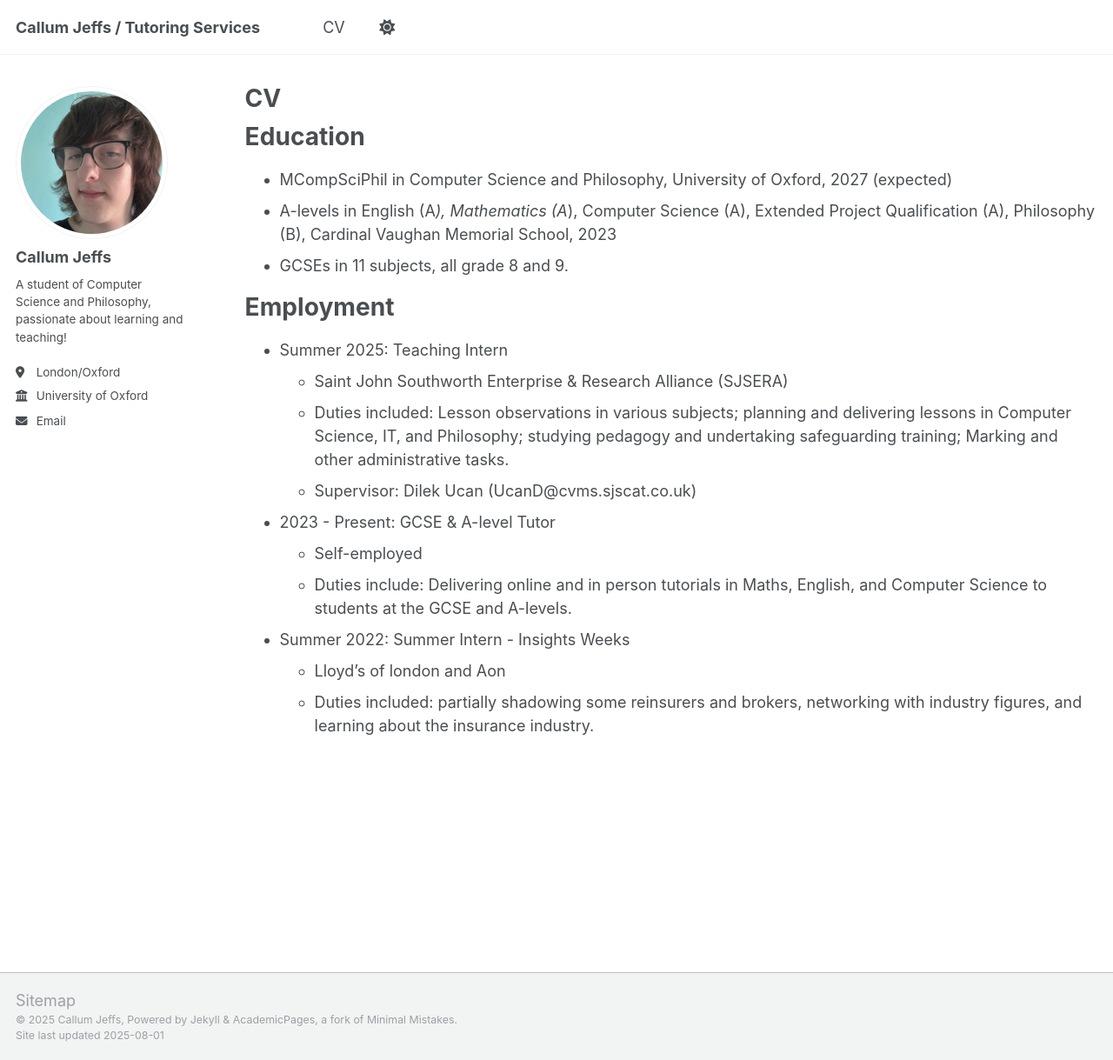
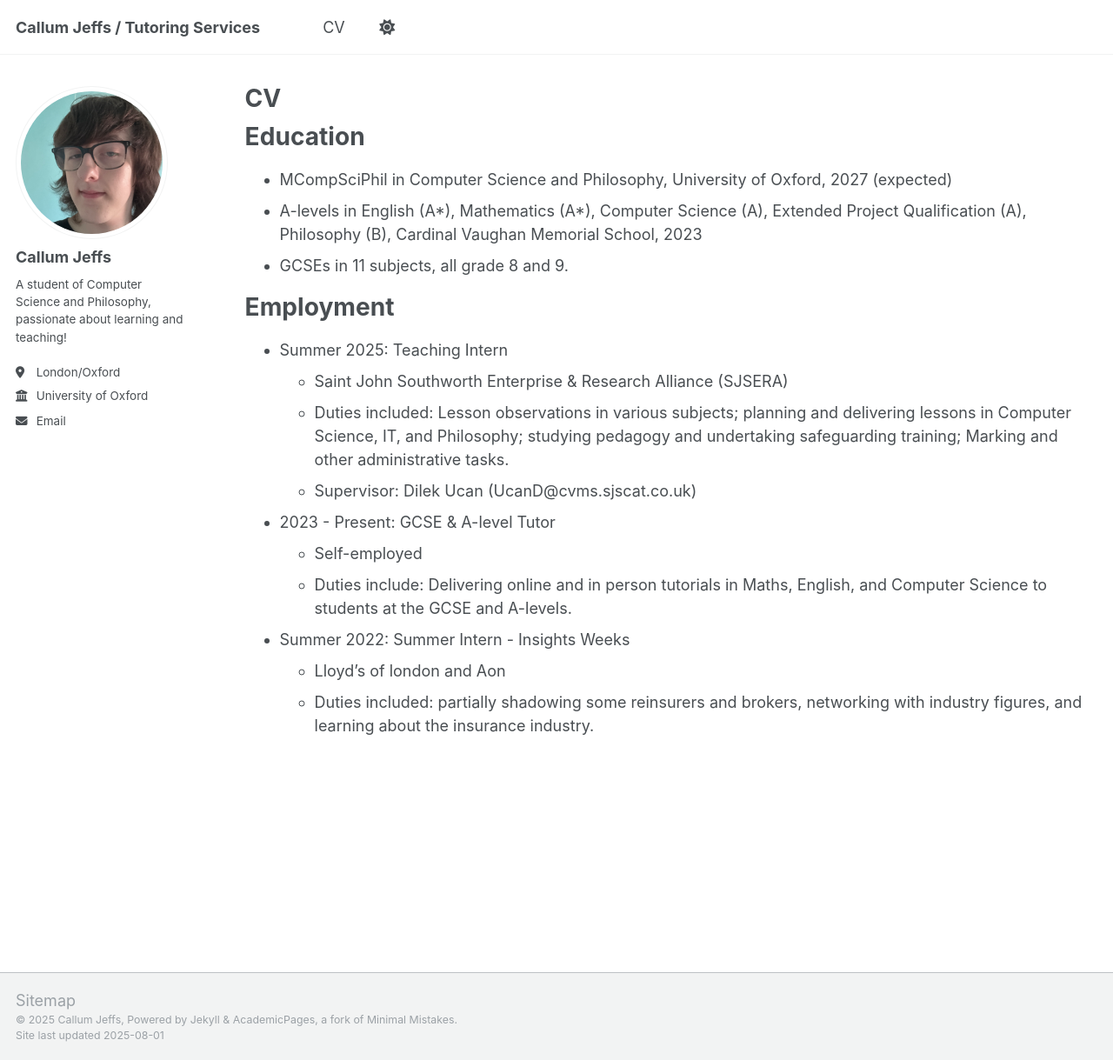
Before and after one commit to Mycotaur/Mycotaur.github.io, a Jekyll site: the page built from _pages/cv.md, in a window 1280 px wide and 1219 px high. Shown: the whole window at 87% size. Built offline with Jekyll 4.4.1, drawn with Linux system fonts in a browser that asks for light colours; a script that is not in the unit is left out.

Commit message:
Update cv.md

```diff
--- a/_pages/cv.md
+++ b/_pages/cv.md
@@ -12,7 +12,7 @@ redirect_from:
 Education
 ======
 * MCompSciPhil in Computer Science and Philosophy, University of Oxford, 2027 (expected)
-* A-levels in English (A*), Mathematics (A*), Computer Science (A), Extended Project Qualification (A), Philosophy (B), Cardinal Vaughan Memorial School, 2023
+* A-levels in English (A\*), Mathematics (A\*), Computer Science (A), Extended Project Qualification (A), Philosophy (B), Cardinal Vaughan Memorial School, 2023
 * GCSEs in 11 subjects, all grade 8 and 9.
 
 Employment
```
